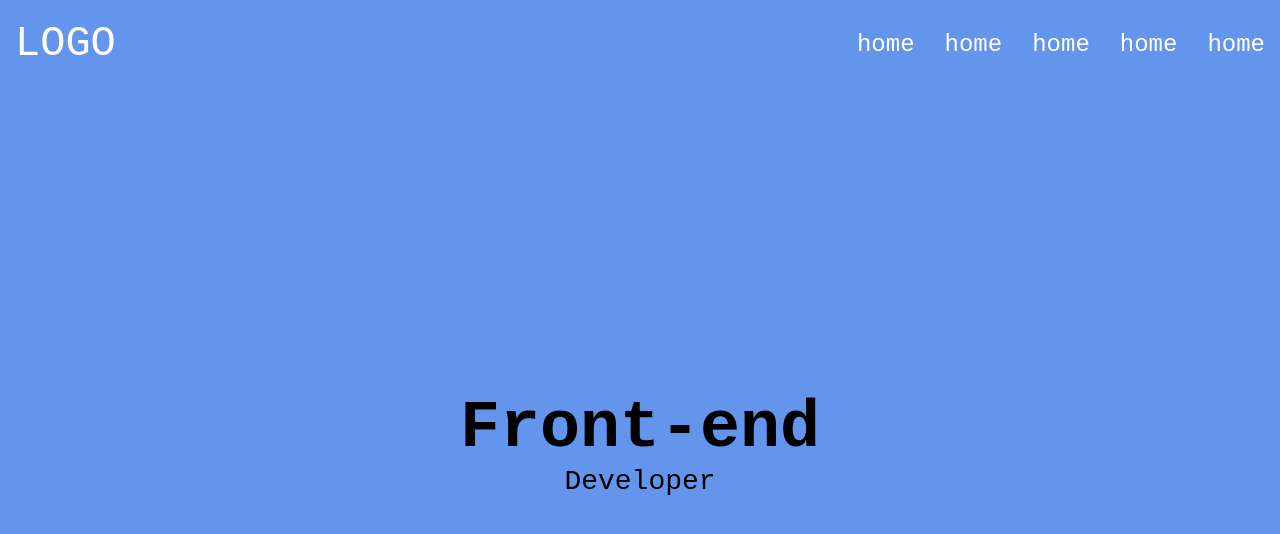
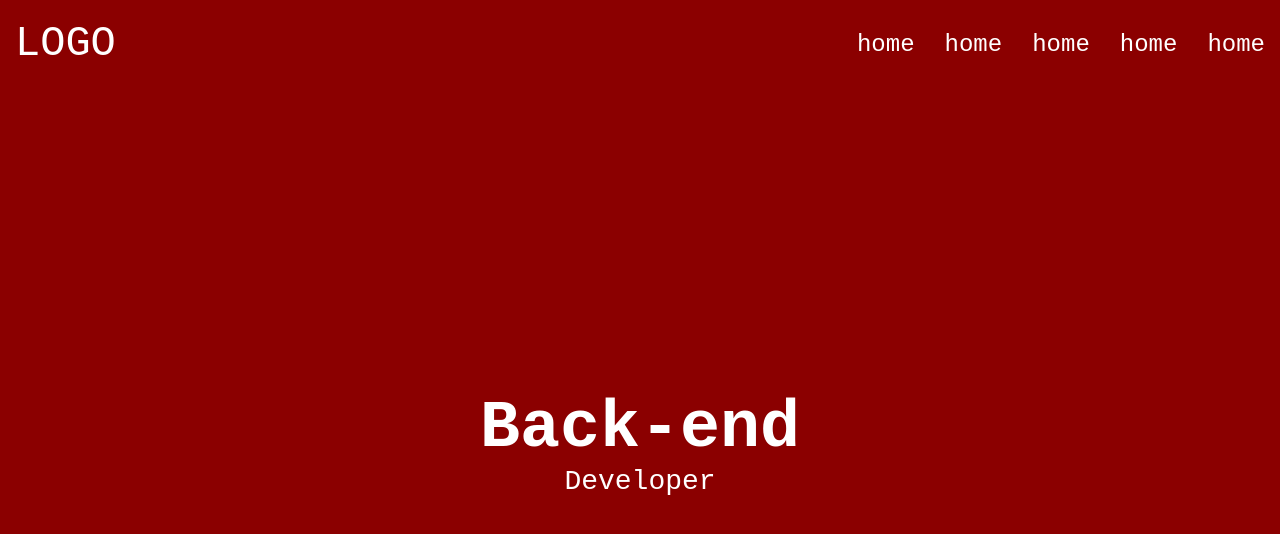
Before and after one commit to sss077/gitsstartt, a plain HTML site: page index.html in a window 1280 px wide. Drawn offline with Linux system fonts and the light colour scheme.

Commit message:
changes header title and header background

```diff
--- a/index.html
+++ b/index.html
@@ -33,7 +33,7 @@
         </nav>
         <div class="header__content">
         <div class="container">
-            <h1 class="header__title">Front-end</h1>
+            <h1 class="header__title">Back-end</h1>
             <p class="header__txt">Developer</p>
         </div>
         </div>
--- a/style.css
+++ b/style.css
@@ -23,7 +23,7 @@ ul {
 /* header start */
 header {
     min-height: 100vh;
-    background: cornflowerblue;
+    background: darkred;
     display: flex;
     flex-direction: column
 }
@@ -61,6 +61,7 @@ header {
     /* background: red; */
     flex-grow: 1;
     text-align: center;
+    color: #fff;
 }
 
 .header__title {
```
